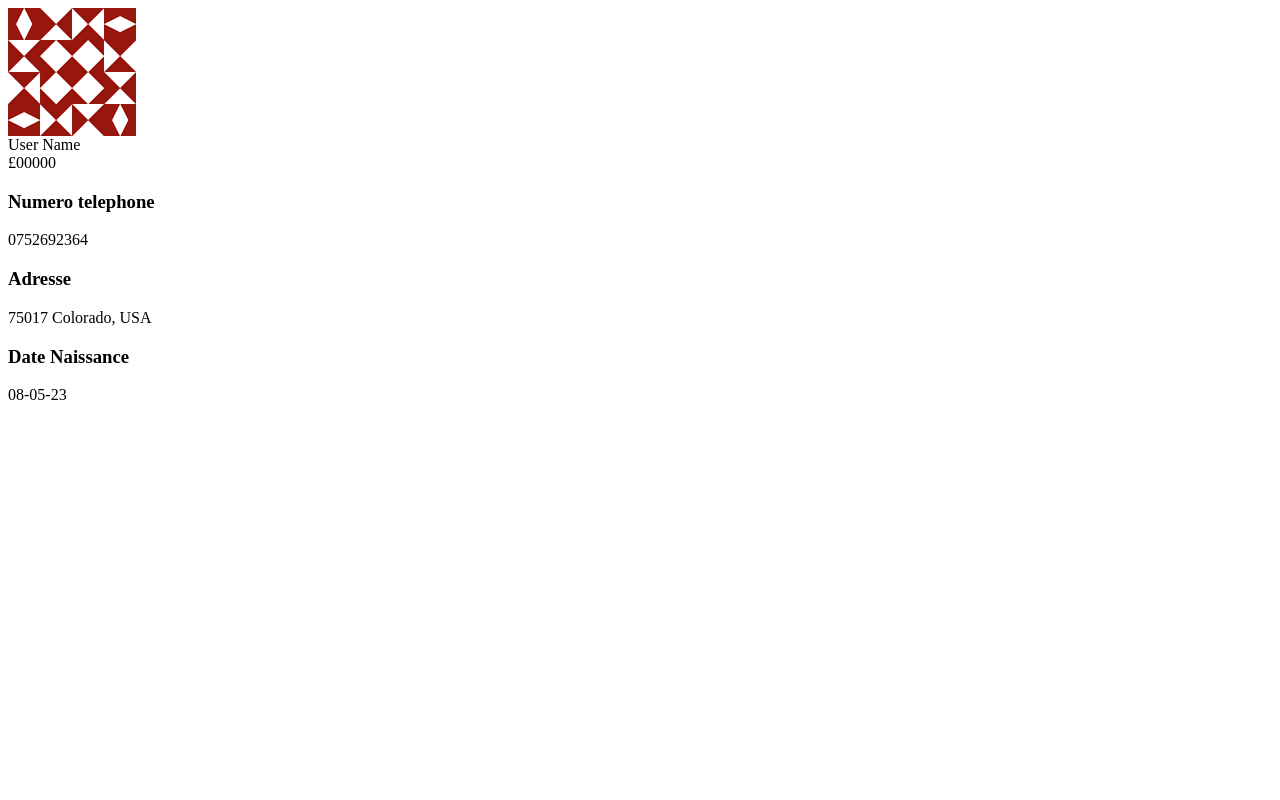
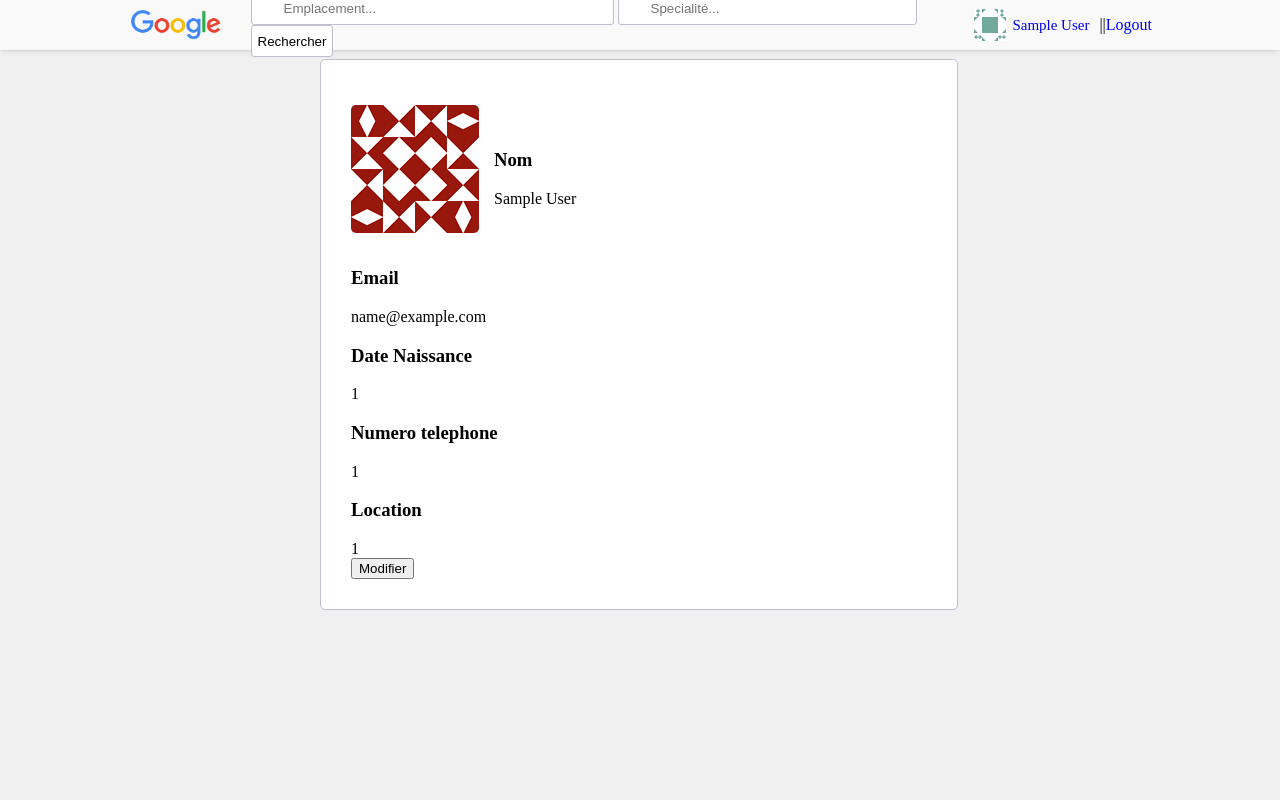
Before and after one commit to massylamarni/PFE, a PHP site: page /components/profile.php in a window 1280 px wide. Run offline with PHP 8.4, Linux system fonts and the light colour scheme; the visitor is signed in with stand-in values (Sample User, id 1).

Commit message:
Merge branch 'main' of https://github.com/massylamarni/PFE

```diff
--- /dev/null
+++ b/v0.5_fix/components/index.css
@@ -0,0 +1,594 @@
+*
+{
+	text-decoration: none;
+}
+html, body
+{
+	margin: 0;
+	padding: 0;
+	height: 100%;
+	width: 100%;
+}
+.std_containerI
+{
+	height: calc(100% - 50px);
+	width: 100%;
+	padding-top: 50px;
+	display: flex;
+	flex-direction: row;
+	justify-content: center;
+	background-color: #f0f0f0
+}
+.std_container
+{
+	height: 100%;
+	width: 100%;
+	display: flex;
+	flex-direction: column;
+	align-items: center;
+	background-color: #f0f0f0
+}
+
+
+/* NAVBAR STYLE */
+.prenav
+{
+	height: 2px;
+	width: 100%;
+	background-color: lightblue;
+}
+.navbar
+{
+	display: flex;
+	flex-direction: column;
+	justify-content: center;
+	align-items: center;
+	position: fixed;
+	z-index: 9;
+	height: 50px;
+	width: 100%;
+	box-shadow: rgba(0, 0, 0, 0.05) 0px 1px 2px 0px, rgba(0, 0, 0, 0.05) 0px 1px 4px 0px, rgba(0, 0, 0, 0.05) 0px 2px 8px 0px;
+	background-color: #F9F9F9;
+}
+.navbar_el_container
+{
+	display: flex;
+	flex-direction: row;
+	justify-content: space-between;
+	align-items: center;
+	height: 100%;
+	width: 80%;
+}
+.navbar_logo
+{
+	display: flex;
+	flex-direction: row;
+	align-items: center;
+	height: 32px;
+	width: 128px;
+}
+.navbar_logo img
+{
+	height: 30px;
+	width: 90px;
+	margin: 0px 3px 0px 3px;
+}
+.navbar_search_location
+{
+	height: 15px;
+	width: 320px;
+	padding: 7px 9px 8px 32px;
+	border: 1px solid #bfbfcf;
+	border-radius: 3px;
+}
+.navbar_search_speciality
+{
+	height: 15px;
+	width: 256px;
+	padding: 7px 9px 8px 32px;
+	border: 1px solid #bfbfcf;
+	border-radius: 3px;
+}
+.navbar_search_submit
+{
+	height: 32px;
+	width: auto;
+	border: 1px solid #bfbfcf;
+	border-radius: 3px;
+	background-color: white;
+}
+.navbar_auth_login
+{
+	font-size: 15px;
+	padding: 6px 9px 7px 9px;
+	margin-left: 5px;
+}
+.navbar_auth_signup
+{
+	font-size: 15px;
+	padding: 6px 9px 7px 9px;
+	margin-left: 5px;
+}
+.navbar_auth
+{
+	display: flex;
+	flex-direction: row;
+	align-items: center;
+}
+.navbar_loggedin
+{
+	display: flex;
+	flex-direction: row;
+	align-items: center;
+	height: 32px;
+	width: 128px;
+}
+.navbar_loggedin img
+{
+	height: 32px;
+	width: 32px;
+	margin: 0px 3px 0px 3px;
+}
+.navbar_loggedin span
+{
+	font-size: 15px;
+	margin-left: 3px;
+}
+
+/* INDEX STYLE */
+.main
+{
+	display: flex;
+	flex-direction: column;
+	align-items: center;
+	height: 100%;
+	width: 50%;
+}
+.secondary
+{
+	display: none;
+	flex-direction: row;
+	justify-content: left;
+	height: 100%;
+	width: 50%;
+}
+
+/* APTLIST & RESULTLIST STYLE */
+
+.list
+{
+	display: flex;
+	flex-direction: column;
+	align-items: center;
+	height: auto;
+	width: auto;
+}
+.list_title
+{
+	display: flex;
+	flex-direction: row;
+	justify-content: center;
+	height: 30px;
+	width: auto;
+	margin-bottom: 30px;
+}
+.list_map
+{
+	height: 320px;
+	width: 770px;
+	background-color: black;
+}
+.list_el
+{
+	display: flex;
+	flex-direction: row;
+	align-items: center;
+	justify-content: center;
+	height: 80px;
+	width: auto;
+}
+.list_el_brief
+{
+	display: flex;
+	flex-direction: row;
+}
+.brief_datetime
+{
+	display: flex;
+	flex-direction: column;
+	justify-content: center;
+	align-items: center;
+	height: 68px;
+	width: 128px;
+}
+.brief_datetime input
+{
+	width: 100px;
+}
+.brief_date
+{
+	font-size: 12px;
+}
+.brief_time
+{
+	font-size: 15px;
+}
+.brief_adress
+{
+	display: flex;
+	flex-direction: column;
+	justify-content: center;
+	align-items: center;
+	height: 68px;
+	width: 128px;
+	font-size: 14px;
+}
+.brief_motif
+{
+	display: flex;
+	justify-content: center;
+	align-items: center;
+	height: 68px;
+	width: 128px;
+	font-size: 12px;
+	color: darkslategrey;
+}
+.brief_motif p:hover
+{
+	cursor: pointer;
+	text-decoration: underline;
+}
+.brief_phone
+{
+	display: flex;
+	flex-direction: column;
+	justify-content: center;
+	align-items: center;
+	height: 68px;
+	width: 128px;
+	font-size: 12px;
+}
+.brief_book
+{
+	display: flex;
+	justify-content: center;
+	align-items: center;
+	height: 68px;
+	width: 128px;
+	font-size: 12px;
+	color: green;
+}
+.brief_book p:hover
+{
+	cursor:pointer;
+	text-decoration: underline;
+}
+.brief_cancel
+{
+	display: flex;
+	justify-content: center;
+	align-items: center;
+	height: 68px;
+	width: 128px;
+	font-size: 12px;
+	color: red;
+}
+.brief_cancel p:hover
+{
+	cursor:pointer;
+	text-decoration: underline;
+}
+.brief_state
+{
+	display: flex;
+	justify-content: center;
+	align-items: center;
+	height: 68px;
+	width: 128px;
+	font-size: 12px;
+	color: darkslategrey;
+}
+
+/* APTLIST & PS_APTLIST & RESULTLIST */
+.pfp
+{
+	display: flex;
+	flex-direction: row;
+	align-items: center;
+	height: 58px;
+	width: 256px;
+	padding: 5px 5px 5px 5px;
+}
+.pfp_text
+{
+	display: flex;
+	flex-direction: column;
+	justify-content: center;
+	margin-left: 5px;
+}
+.pfp img
+{
+	height: 48px;
+	width: 48px;
+	border-radius: 3px;
+	margin: 5px 5px 5px 5px;
+}
+.pfp_text_name
+{
+	font-size: 15px;
+}
+.pfp_text_name input
+{
+	width: 128px;
+}
+.pfp_text_location
+{
+	font-size: 12px;
+	color: #696969;
+}
+.pfp_text_speciality
+{
+	font-size: 12px;
+}
+
+/* LOGIN & SIGNUP STYLE */
+.auth
+{
+	height: 100%;
+	width: 256px;
+	display: flex;
+	flex-direction: column;
+	align-items: center;
+	justify-content: center;
+}
+.auth_api
+{
+	display: flex;
+	flex-direction: row;
+	justify-content: center;
+	align-items: center;
+	border: 1px solid #d0d0d0;
+	border-radius: 5px;
+	height: 35px;
+	width: calc(100% + 60px);
+	font-size: 12px;
+	color: #404040;
+	background-color: white;
+	margin-bottom: 10px;
+}
+.auth_api img
+{
+	height: 16px;
+	width: 16px;
+	margin-right: 5px;
+}
+#auth_form
+{
+	display: flex;
+	flex-direction: column;
+	align-items: center;
+	height: auto;
+	width: 100%;
+	border: 1px solid white;
+	border-radius: 5px;
+	box-shadow: rgba(0, 0, 0, 0.05) 0px 10px 24px 0px, rgba(0, 0, 0, 0.05) 0px 20px 48px 0px, rgba(0, 0, 0, 0.1) 0px 1px 4px 0px;
+	padding: 30px 30px 30px 30px;
+	margin: 10px 0px 10px 0px;
+	background-color: white;
+}
+.auth_form_field
+{
+	height: auto;
+	width: 100%;
+	margin-bottom: 20px;
+}
+.auth_form_field label
+{
+	font-size: 15px;
+	font-weight: bold;
+}
+.auth_form_field input
+{
+	border: 1px solid #bfbfcf;
+	border-radius: 3px;
+	padding: 0px 9px 0px 9px;
+	margin-top: 5px;
+	height: 32px;
+	width: calc(100% - 20px);
+}
+.auth_form_captcha
+{
+	border: 1px solid #e0e0e0;
+	border-radius: 3px;
+	height: 90px;
+	width: 100%;
+	margin: 15px 0px 25px 0px;
+	background-color: #f0f0f0;
+}
+.auth_form_submit
+{
+	border: 1px solid black;
+	border-radius: 3px;
+	height: 32px;
+	width: 100%;
+}
+.auth_form_tos
+{
+	color: grey;
+	font-size: 12px;
+	margin-top: 25px;
+}
+.auth_ask
+{
+	margin: 15px 0px 0px 0px;
+	font-size: 12px;
+}
+.in_radio
+{
+	display: flex;
+	flex-direction: row;
+	align-items: center;
+	justify-content: space-between;
+	width: 100%;
+}
+
+/* PS_PROFILE STYLE */
+.pf
+{
+	height: 100%;
+	width: 100%;
+}
+.pf_header
+{
+	display: flex;
+	flex-direction: row;
+	align-items: center;
+	height: 158px;
+	width: 100%;
+}
+.pf_header img
+{
+	height: 128px;
+	width: 128px;
+	border-radius: 5px;
+}
+.pf_header_text
+{
+	display: flex;
+	flex-direction: column;
+	justify-content: center;
+	margin-left: 15px;
+}
+.pf_header_text_name
+{
+	font-size: 34px;
+	margin-bottom: 15px;
+}
+.pf_header_text_id
+{
+	font-size: 15px;
+	margin-bottom: 3px;
+}
+.pf_header_text_speciality
+{
+	font-size: 15px;
+}
+.pf_body_images
+{
+	text-decoration: underline;
+}
+.pf_body_images:hover
+{
+	cursor: pointer;
+	color: darkgreen;
+}
+.txtarea
+{
+	resize: none;
+}
+
+/* EDITPROFILE STYLE */
+.ep_container
+{
+	height: auto;
+	width: 50%;
+}
+.ep_form
+{
+	border: 1px solid #bfbfcf;
+	border-radius: 5px;
+	height: auto;
+	width: 90%;
+	background-color: white;
+	padding: 30px 30px 30px 30px;
+}
+.ep_form_field
+{
+	display: flex;
+	flex-direction: column;
+	margin-bottom: 15px;
+}
+.ep_form_field label
+{
+	font-size: 15px;
+	font-weight: bold;
+	margin-bottom: 5px;
+}
+.ep_form_field .in_text
+{
+	border: 1px solid #bfbfcf;
+	border-radius: 3px;
+	padding: 0px 9px 0px 9px;
+	margin-top: 5px;
+	height: 32px;
+	width: 50%;
+}
+.ep_form_field .in_radio
+{
+	display: flex;
+	flex-direction: row;
+	align-items: center;
+	justify-content: space-between;
+	height: 32px;
+	width: 50%;
+}
+.ep_form_image
+{
+	height: 128px;
+	width: 128px;
+}
+.ep_form_image img
+{
+	height: 100%;
+	width: 100%;
+	border-radius: 5px;
+}
+.ep_form_image img:hover
+{
+	cursor: pointer;
+	box-shadow: 1px 1px black, 1px -1px black, -1px 1px black, -1px -1px black;
+}
+
+/* BOOKFORM STYLE */
+.bookform_container
+{
+	display: flex;
+	flex-direction: column;
+	align-items: center;
+	justify-content: center;
+	position: absolute;
+	top: calc(50% - 158px);
+	height: 256px;
+	width: 512px;
+	background-color: #F9F9F9;
+	padding: 30px 30px 30px 30px;
+	border-radius: 5px;
+}
+.bookform
+{
+	display: flex;
+	flex-direction: column;
+	align-items: center;
+}
+.bookform_title
+{
+	display: flex;
+	flex-direction: row;
+	justify-content: center;
+}
+.bookform_body
+{
+	display: flex;
+	flex-direction: column;
+}
+.hidden
+{
+	display: none;
+}
+.deleted
+{
+	display: block;
+}
+.tarifdiv{
+	display: block;
+}
--- a/v0.5_fix/components/navbar.php
+++ b/v0.5_fix/components/navbar.php
@@ -8,7 +8,7 @@ if (isset($_SESSION["usertype"])) {
 
 	$pf_img = "assets/pfp6.png";
 	$logo_url = ($_SESSION["usertype"] == 'doctor') ? 'PS_index.php' : 'index.php';
-	$edit_profile_url = ($_SESSION["usertype"] == 'doctor') ? 'PS_editprofile.php' : 'editprofile.php';
+	$edit_profile_url = ($_SESSION["usertype"] == 'doctor') ? 'PS_editprofile.php' : 'profile.php';
 ?>
 
 		<a href=<?php echo $logo_url  ?> class="navbar_logo"><img src="assets/logo.png"></a>
--- a/v0.5_fix/components/profile.php
+++ b/v0.5_fix/components/profile.php
@@ -1,26 +1,80 @@
-<?php
-$id = "£00000";
-$name = "User Name";
-$email = "dummy@email.com";
-$password = "**********";
-$phone = "0752692364";
-$bday = date("d-m-y");
-$gender = "M";
-$pf_img = "assets/pfp2.png";
-$location = "75017 Colorado, USA";
-?>
+<!DOCTYPE html>
+<html lang="en">
+<head>
+	<meta charset="UTF-8">
+	<meta http-equiv="X-UA-Compatible" content="IE=edge">
+	<meta name="viewport" content="width=device-width, initial-scale=1.0">
+	<link rel="stylesheet" href="index.css">
+	<title>Visuals</title>
+</head>
+<body>
 
-<div class="pf" id="<?php echo $id ?>">
+<?php include("navbar.php");
+
+define("DB_NAME","Client");
+
+if(!isset($_SESSION))
+{
+session_start();
+}
+if(isset($_SESSION["usertype"]) && $_SESSION["usertype"]=='patient') {
+
+	$conn = mysqli_connect('localhost', 'root', '', DB_NAME);
+
+	if($conn->connect_error){
+		echo "$conn->connect_error";
+     die("Connection Failed : ". $conn->connect_error);
+	 }
+
+      if (isset($_SESSION["location"])){
+      $old_location=$_SESSION["location"];
+      }
+      /*if (isset($_SESSION["pf_img"])){
+      $old_pf_img = $_SESSION["pf_img"];
+      }*/
+		  $old_pf_img = "pfp2.png";
+
+
+
+
+   ?>
+
+<div class="std_container">
+	<div class="ep_container">
+<h3>Mon profile</h3>
+<form class="ep_form" method="POST">
+<div class="pf" id="<?php echo $_SESSION["id"] ?>">
 	<div class="pf_header">
-		<img src="<?php echo $pf_img ?>">
+		<img src="<?php echo $old_pf_img ?>"/>
 		<div class="pf_header_text">
-			<div class="pf_header_text_name"><?php echo $name ?></div>
-			<div class="pf_header_text_id"><?php echo $id ?></div>
+    <div class="pf_body_field"><h3>Nom</h3><label><?php echo $_SESSION["name"] ?></label> </div>
 		</div>
 	</div>
 	<div class="pf_body">
-		<div class="pf_body_field"><h3>Numero telephone</h3><?php echo $phone ?></div>
-		<div class="pf_body_field"><h3>Adresse</h3><?php echo $location ?></div>
-		<div class="pf_body_field"><h3>Date Naissance</h3><?php echo $bday ?></div>
+  <div class="pf_body_field"><h3>Email</h3><label><?php echo $_SESSION["email"] ?></label></div>
+		<div class="pf_body_field"><h3>Date Naissance</h3><label><?php echo $_SESSION["bday"] ?></label></label></div>
 	</div>
+	<div>
+  <div class="pf_body_field"><h3>Numero telephone</h3><label><?php echo $_SESSION["phone"] ?></label></div>
+  <div class="pf_body_field"><h3>Location</h3><label><?php if (isset($_SESSION["location"])){ echo $old_location; } ?></label></div>
+
 </div>
+<a href="v0.5_fix\editprofile.php"><button type="button">Modifier</button></a>
+</form>
+</div>
+</div>
+
+<script src="index.js"></script>
+</body>
+</html>
+
+<?php   }elseif(isset($_SESSION["usertype"]) && $_SESSION["usertype"]=='doctor'){
+
+header("Location: PS_index.php");
+exit();
+
+}else{
+
+  header("Location: index.php");
+  exit();
+}  ?>
```
Also changed, not shown: v0.5_fix/components/pfp2.png (added).
